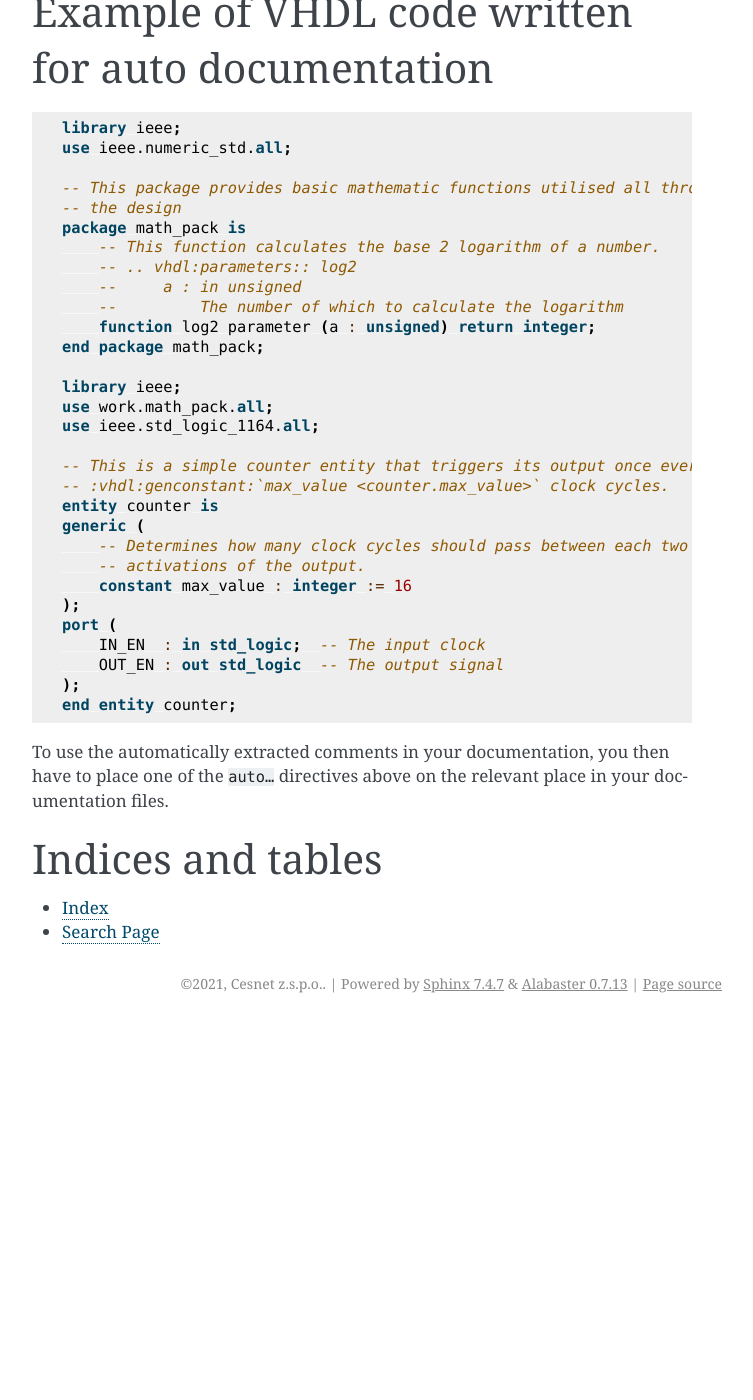
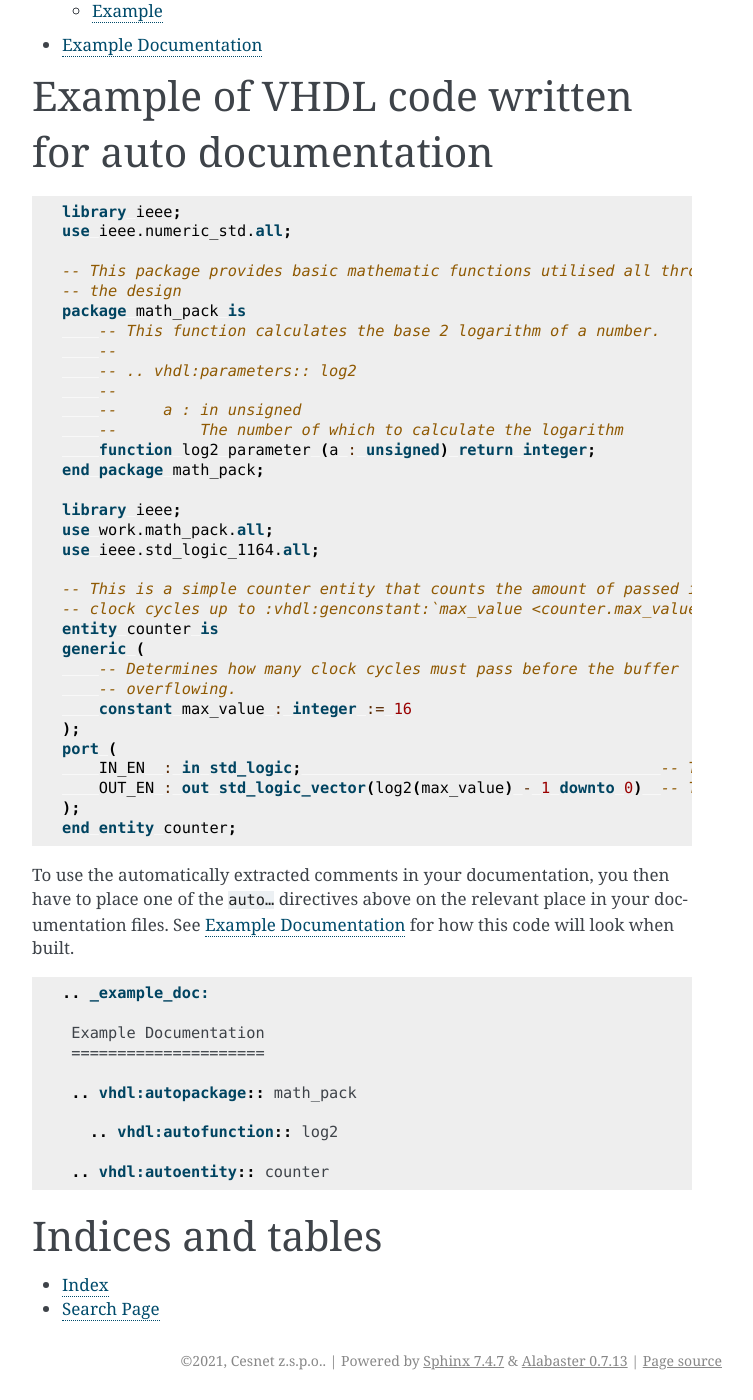
Before and after one commit to CESNET/sphinx-vhdl, a Sphinx documentation site: the page built from doc/source/index.rst, in a window 1280 px wide and 1400 px high, scrolled down 2182 px. Shown: the whole window, without its empty margins (388-1141 px from the left). Built offline with Sphinx 7.4.7, drawn with Linux system fonts in a browser that asks for light colours; before the commit the page ends 3205 px from its top, so only the background shows below that; some of the changed text lies outside the part shown.

Commit message:
Cleaning up for release

```diff
--- a/doc/source/conf.py
+++ b/doc/source/conf.py
@@ -28,7 +28,10 @@
 # extensions coming with Sphinx (named 'sphinx.ext.*') or your custom
 # ones.
 extensions = [
+    'sphinxvhdl.vhdl'
 ]
+
+vhdl_autodoc_source_path = 'source'
 
 # Add any paths that contain templates here, relative to this directory.
 templates_path = ['_templates']
--- a/doc/source/config.rst
+++ b/doc/source/config.rst
@@ -6,4 +6,5 @@
   :value: "."
 
   Determines the root of the directory structure where the VHDL source codes
-  used for automatic documentation generation reside.
+  used for automatic documentation generation reside. Must be relative to from
+  where the build command is run.
--- a/doc/source/index.rst
+++ b/doc/source/index.rst
@@ -10,6 +10,7 @@
 
 Usage
 =====
+To setup sphinx-vhdl for your project, please edit your sphinx ``conf.py`` file to include the following - an include of the actual module, and (optionally) a configuration of path to use for the autodoc feature
 ``doc/conf.py``
 
 .. code-block:: python
@@ -64,6 +65,7 @@
    roles_detailed.rst
    config.rst
    autodoc.rst
+   example_built.rst
 
 Example of VHDL code written for auto documentation
 ===================================================
@@ -77,7 +79,9 @@
     -- the design
     package math_pack is
         -- This function calculates the base 2 logarithm of a number.
+        --
         -- .. vhdl:parameters:: log2
+        --
         --     a : in unsigned
         --         The number of which to calculate the logarithm
         function log2 parameter (a : unsigned) return integer;
@@ -87,23 +91,37 @@
     use work.math_pack.all;
     use ieee.std_logic_1164.all;
 
-    -- This is a simple counter entity that triggers its output once every
-    -- :vhdl:genconstant:`max_value <counter.max_value>` clock cycles.
+    -- This is a simple counter entity that counts the amount of passed input
+    -- clock cycles up to :vhdl:genconstant:`max_value <counter.max_value>`.
     entity counter is
     generic (
-        -- Determines how many clock cycles should pass between each two
-        -- activations of the output.
+        -- Determines how many clock cycles must pass before the buffer
+        -- overflowing.
         constant max_value : integer := 16
     );
     port (
-        IN_EN  : in std_logic;  -- The input clock
-        OUT_EN : out std_logic  -- The output signal
+        IN_EN  : in std_logic;                                       -- The input clock
+        OUT_EN : out std_logic_vector(log2(max_value) - 1 downto 0)  -- The output signal
     );
     end entity counter;
 
 To use the automatically extracted comments in your documentation, you then
 have to place one of the ``auto…`` directives above on the relevant place in
-your documentation files.
+your documentation files. See :ref:`example_doc` for how this code will look
+when built.
+
+.. code-block:: rst
+
+  .. _example_doc:
+
+   Example Documentation
+   =====================
+
+   .. vhdl:autopackage:: math_pack
+
+     .. vhdl:autofunction:: log2
+
+   .. vhdl:autoentity:: counter
 
 Indices and tables
 ==================
```
Also changed, not shown: doc/source/example_built.rst (added, +10 -0 lines), .gitlab-ci.yml, 3 other files.
